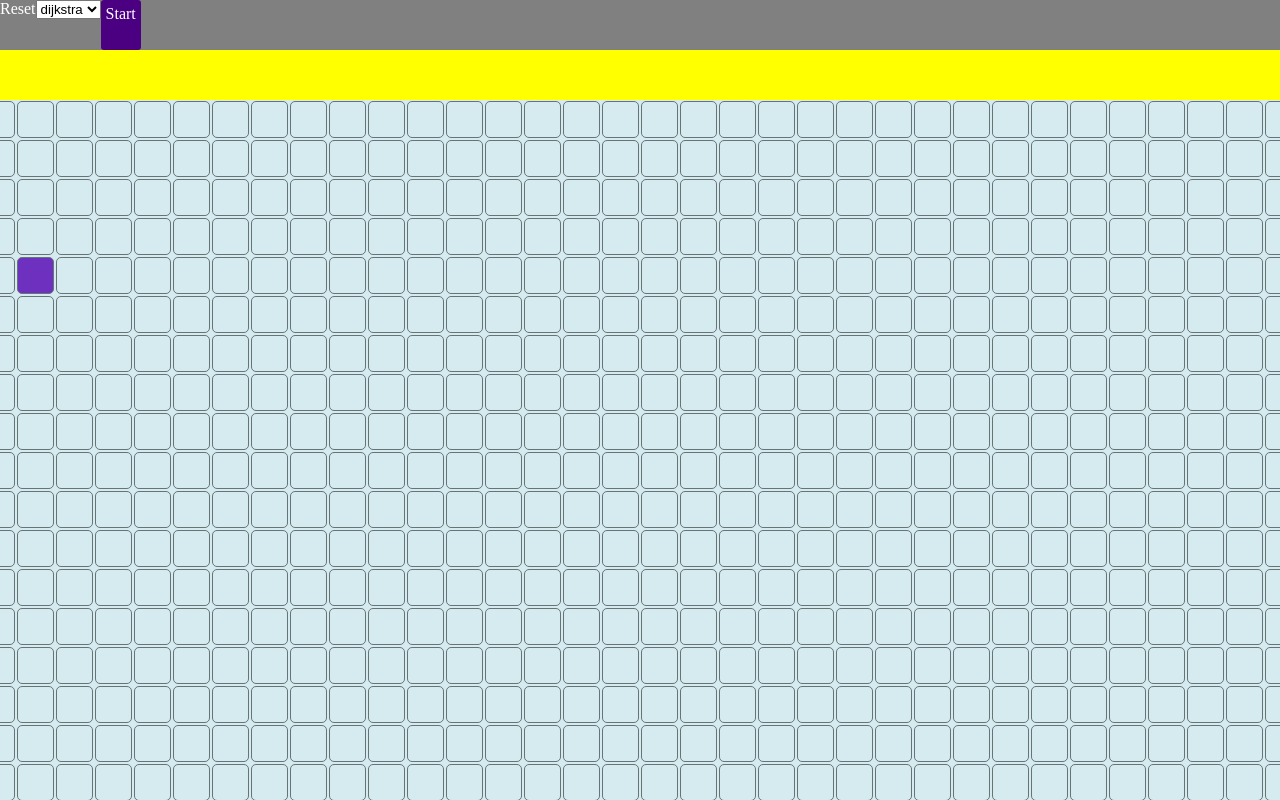
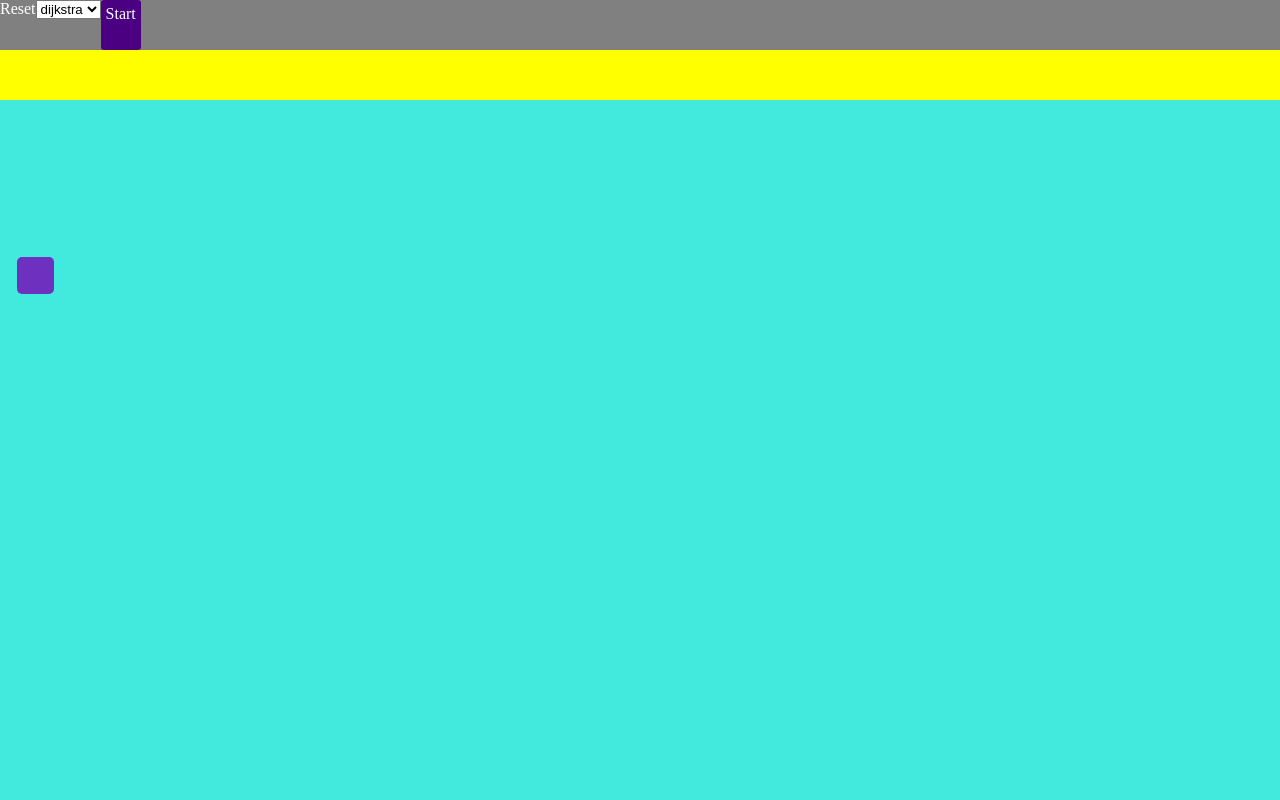
Before and after one commit to yaroslavkhudchenko/pathfinder-algorithms-visualizer, a React (Create React App) app: page / in a window 1280 px wide. Shown: the top 800 px of the page. Built offline with nearby package versions, Linux system fonts and the light colour scheme.

Commit message:
changed nodes and back colors

```diff
--- a/src/index.scss
+++ b/src/index.scss
@@ -1,7 +1,7 @@
 body,html {
   margin: 0;
   padding:0;
-  background:#d5ebef;// crimson;
+  background:#42EADDFF;// #d5ebef; // crimson;
 }
 
 .controlPanel {
@@ -43,7 +43,7 @@ body,html {
   height: 25px;
   min-width: 24px;
   min-height: 25px; */
-    border: 1px solid #677475;
+    border: 1px solid transparent;
     width: 35px;
     border-radius: 5px;
     height: 35px;
@@ -60,7 +60,7 @@ body,html {
   animation-iteration-count: 1;
   animation-fill-mode: backwards;
   animation-play-state: running; */
-  background:#3f3f88;// navy;
+  background: #CDB599FF;//#3f3f88;// navy;
 }
 .singleNode-visited-animation {
 animation-name: visitedAnimation;
```
